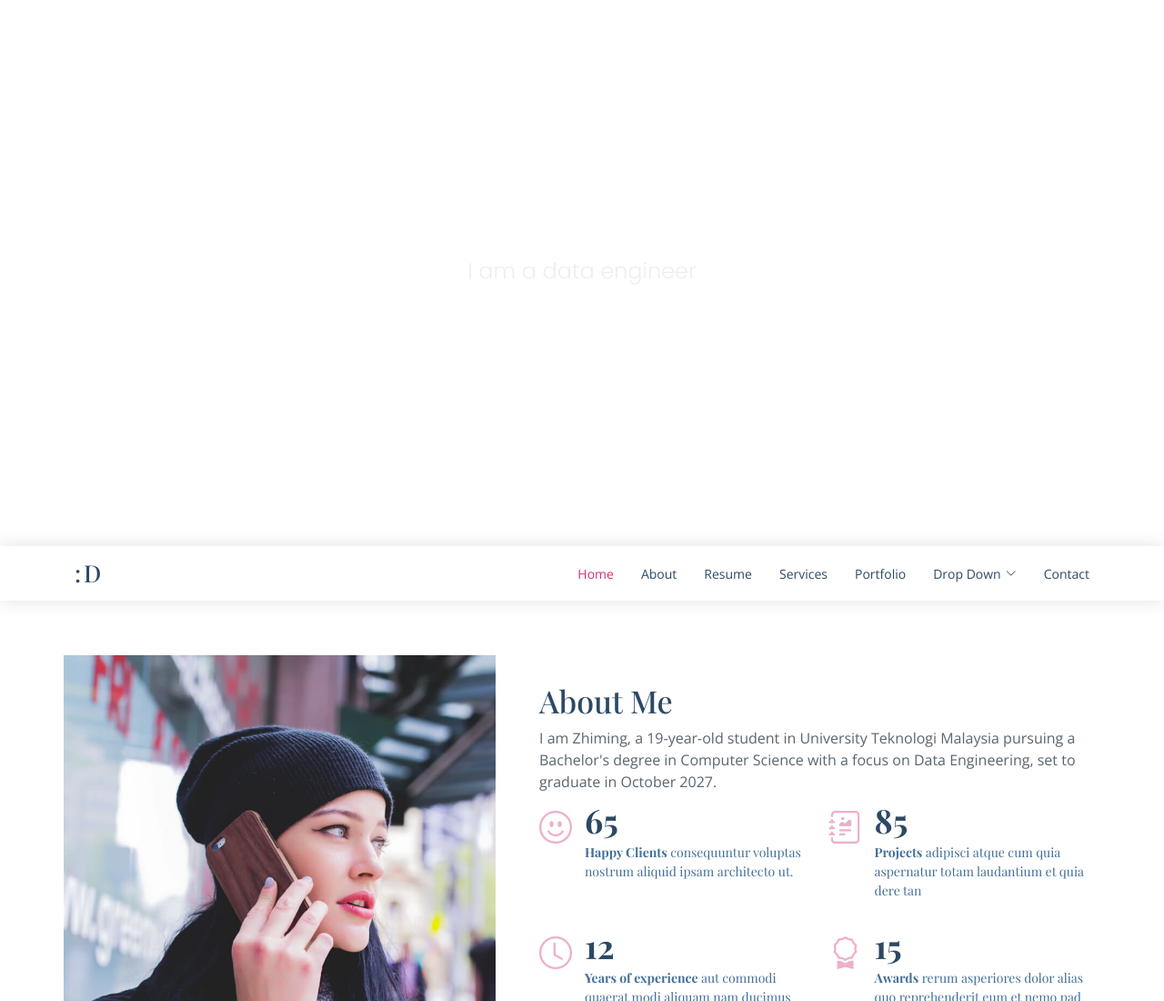
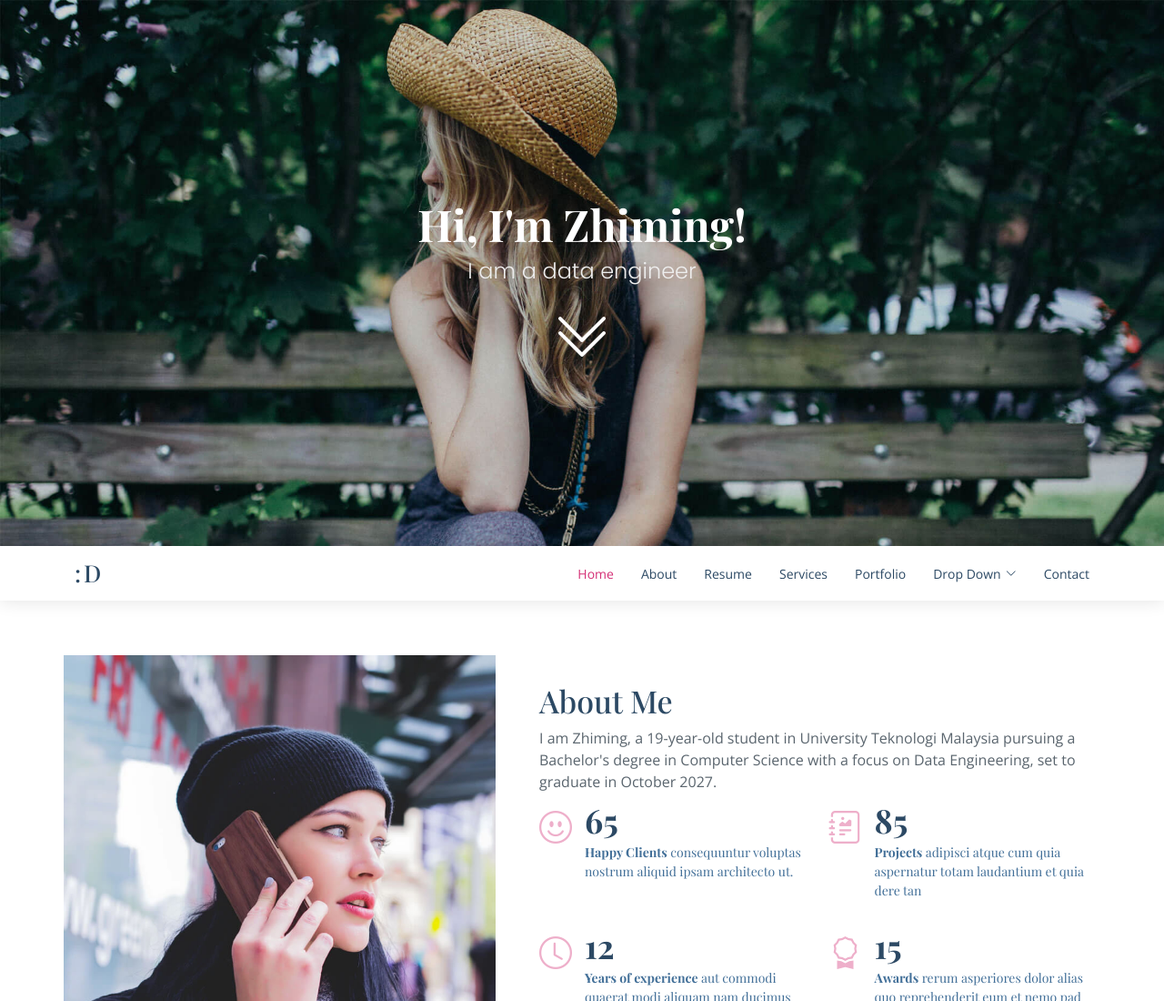
Before and after one commit to ZHIMING04/zhi-ming04.github.io, a plain HTML site: page index.html in a window 1280 px wide. Shown: the top 1100 px of the page at 91% size. Drawn offline with nearby package versions, Linux system fonts and the light colour scheme; a web font is replaced by a local one.

Commit message:
Update style.css

```diff
--- a/assets/css/style.css
+++ b/assets/css/style.css
@@ -331,7 +331,7 @@ h6 {
 #hero {
   width: 100%;
   height: 75vh;
-  background: url("assets/img/hero-bg.jpg") top center;
+  background: url("../img/hero-bg.jpg") top center;
   background-size: cover;
   padding: 0 15px;
 }
```
